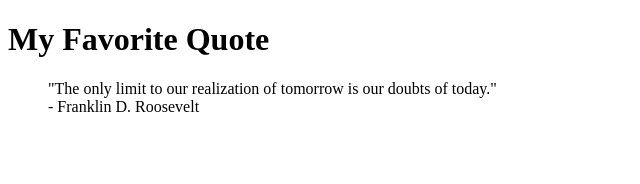
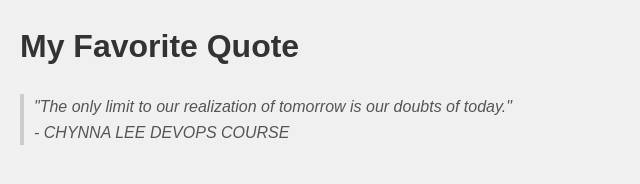
Before and after one commit to codewithchy/GitLab, a plain HTML site: page index.html in a window 1280 px wide. Shown: the whole page, without its empty margins (0-640 px from the left). Drawn offline with Linux system fonts and the light colour scheme.

Commit message:
Added basic styles and linked style.css in index.html

```diff
--- a/index.html
+++ b/index.html
@@ -3,12 +3,13 @@
 <head>
     <meta charset="UTF-8">
     <title>Document</title>
+    <link rel="stylesheet" href="style.css">
 </head>
 <body>
     <h1>My Favorite Quote</h1>
     <blockquote>
         "The only limit to our realization of tomorrow is our doubts of today."
-        <footer>- Franklin D. Roosevelt</footer>
+        <footer>- CHYNNA LEE DEVOPS COURSE</footer>
     </blockquote>
 </body>
 </html>
--- a/style.css
+++ b/style.css
@@ -0,0 +1,16 @@
+body {
+    background-color: #f0f0f0;
+    font-family: Arial, sans-serif;
+    line-height: 1.6;
+    margin: 20px;
+}
+h1 {
+    color: #333;
+}
+blockquote {
+    font-style: italic;
+    color: #555;
+    border-left: 4px solid #ccc;
+    padding-left: 10px;
+    margin: 20px 0;
+}
```
